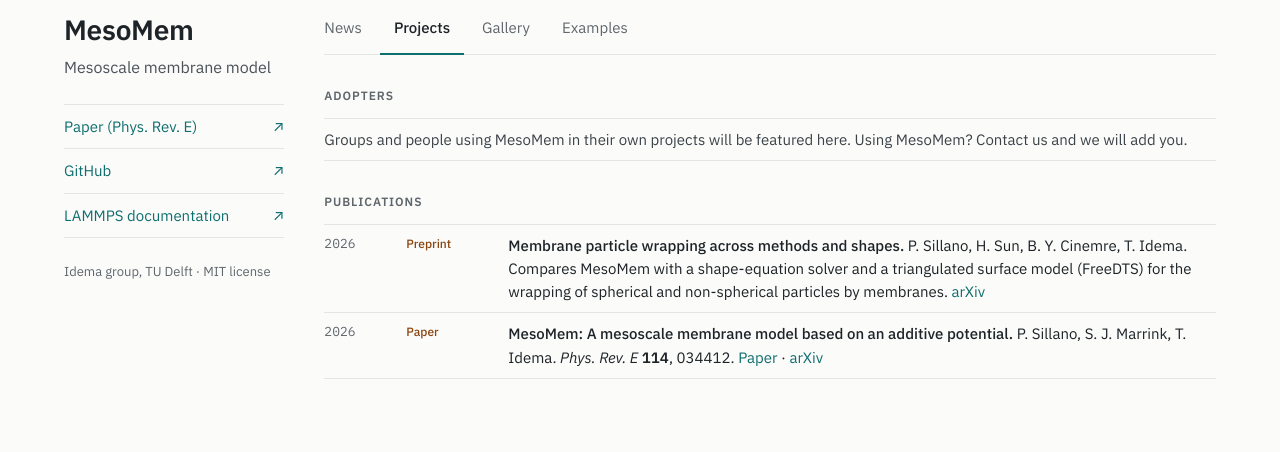
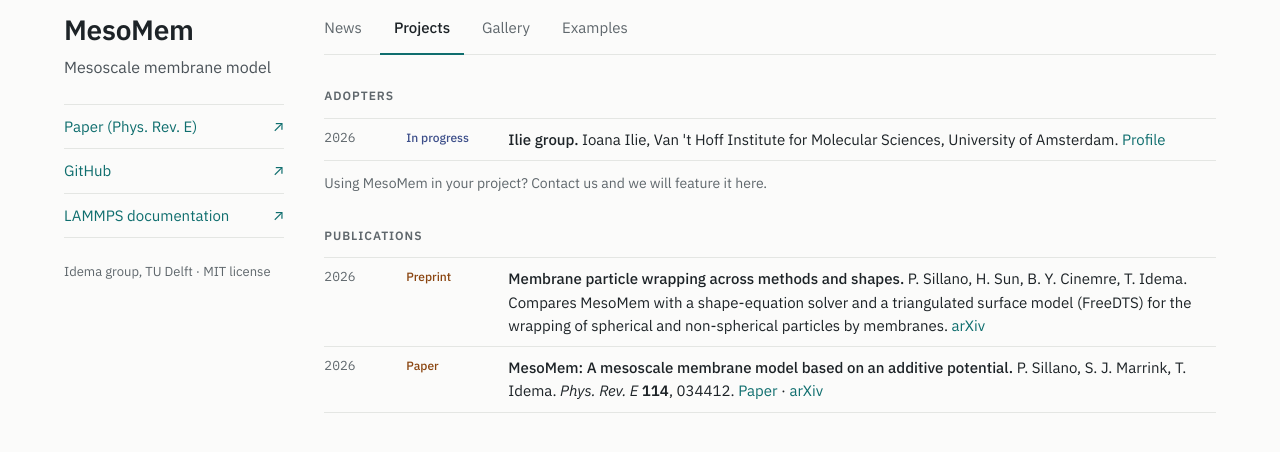
Before and after one commit to pietro-sillano/mesomem, a Jekyll site: the page built from docs/projects.html, in a window 1280 px wide. Shown: the top 452 px of the page. Built offline with Jekyll 4.4.1, drawn with Linux system fonts in a browser that asks for light colours.

Commit message:
Website: add Ilie group (University of Amsterdam) to adopters
Co-Authored-By: Claude Opus 5.5 <noreply@anthropic.com>

```diff
--- a/docs/_data/projects.yml
+++ b/docs/_data/projects.yml
@@ -22,7 +22,14 @@
 #
 # When a preprint is published, change its status to Paper and add the journal link.
 
-adopters: []
+adopters:
+  - year: 2026
+    status: In progress
+    title: "Ilie group"
+    who: "Ioana Ilie, Van 't Hoff Institute for Molecular Sciences, University of Amsterdam"
+    links:
+      - label: Profile
+        url: https://www.uva.nl/en/profile/i/l/i.m.ilie/i.m.ilie.html
 
 publications:
   - year: 2026
```
